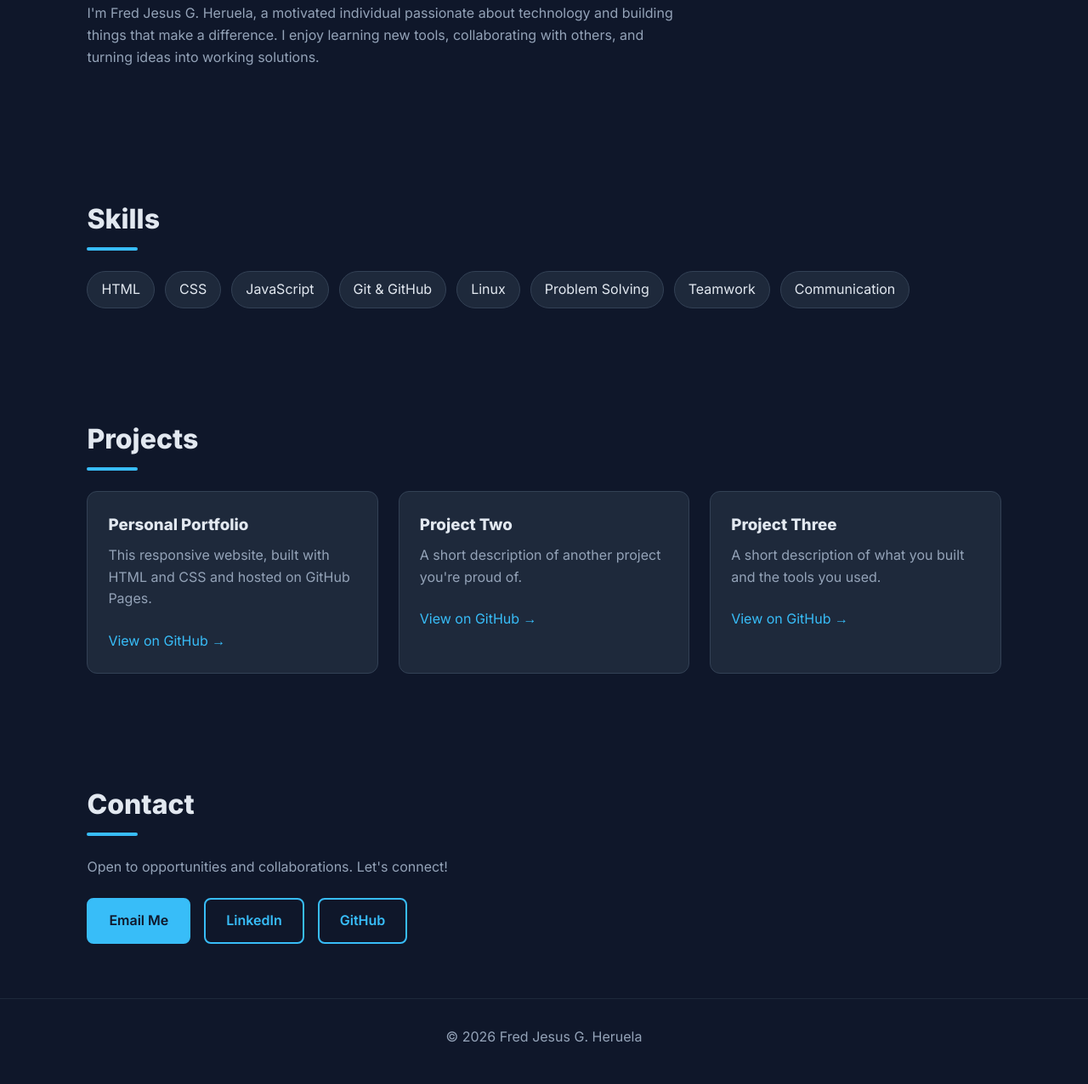
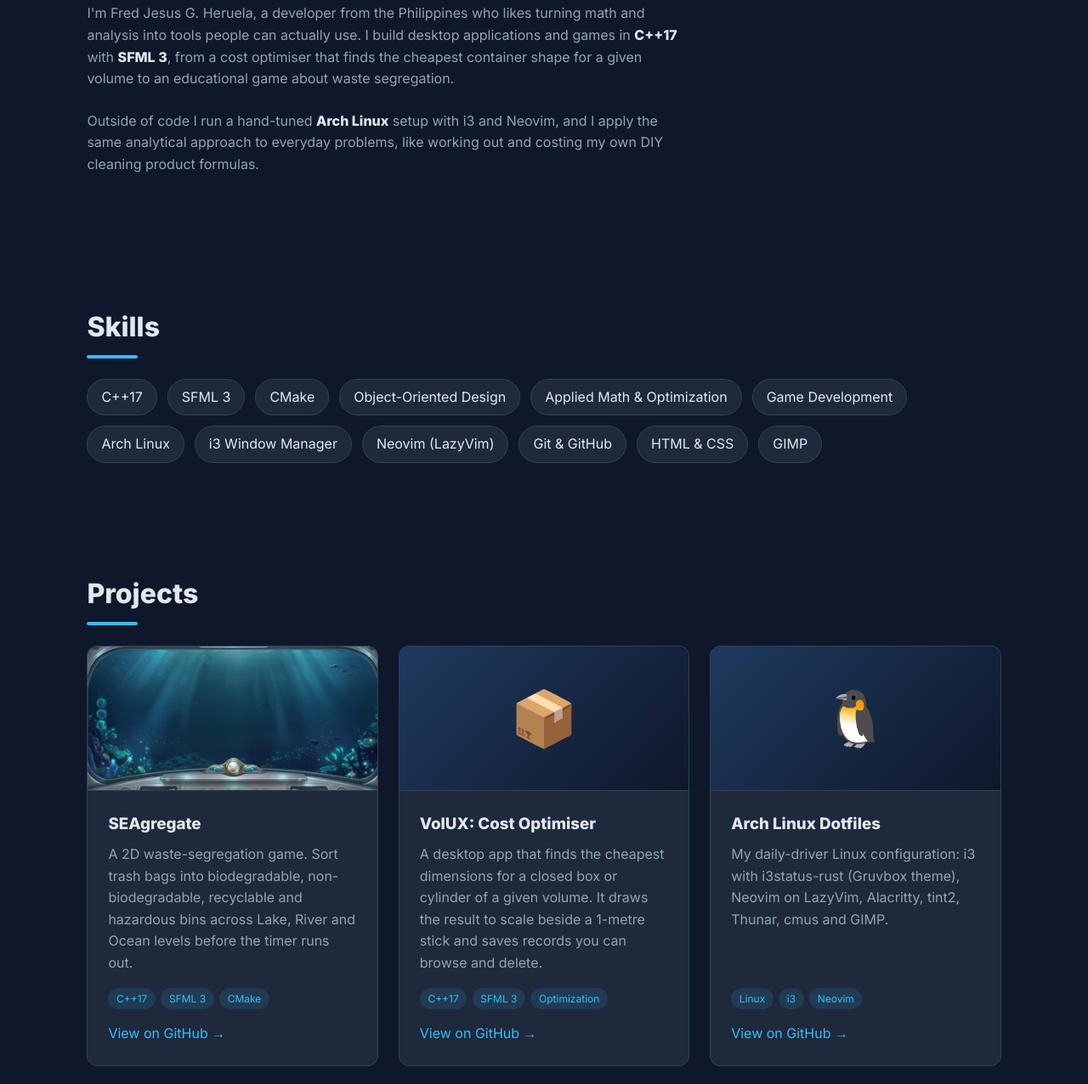
Before and after one commit to wyne4rest-afk/wyne4rest-afk.github.io, a plain HTML site: page index.html in a window 1280 px wide. Shown: the part 853-2129 px from the top of the page at 85% size. Drawn offline with Linux system fonts and the light colour scheme.

Commit message:
Fill About, Skills and Projects from GitHub repos
Co-Authored-By: Claude Opus 5.5 <noreply@anthropic.com>

```diff
--- a/index.html
+++ b/index.html
@@ -29,7 +29,7 @@
     <div>
       <p class="hello">Hi, I'm</p>
       <h1>Fred Jesus G. Heruela</h1>
-      <p class="tagline">Aspiring Developer &middot; Problem Solver &middot; Lifelong Learner</p>
+      <p class="tagline">C++ Developer &middot; Linux Enthusiast &middot; Analytical Problem Solver</p>
       <div class="cta">
         <a href="#projects" class="btn primary">View My Work</a>
         <a href="#contact" class="btn">Get in Touch</a>
@@ -41,17 +41,22 @@
     <section id="about">
       <h2>About Me</h2>
       <p>
-        I'm Fred Jesus G. Heruela, a motivated individual passionate about technology
-        and building things that make a difference. I enjoy learning new tools,
-        collaborating with others, and turning ideas into working solutions.
+        I'm Fred Jesus G. Heruela, a developer from the Philippines who likes turning math and
+        analysis into tools people can actually use. I build desktop applications and games in
+        <strong>C++17</strong> with <strong>SFML 3</strong>, from a cost optimiser that finds the
+        cheapest container shape for a given volume to an educational game about waste segregation.
+      </p>
+      <p>
+        Outside of code I run a hand-tuned <strong>Arch Linux</strong> setup with i3 and Neovim, and
+        I apply the same analytical approach to everyday problems, like working out and costing my
+        own DIY cleaning product formulas.
       </p>
     </section>
 
     <section id="skills">
       <h2>Skills</h2>
       <div class="chips">
-        <span>HTML</span><span>CSS</span><span>JavaScript</span><span>Git &amp; GitHub</span>
-        <span>Linux</span><span>Problem Solving</span><span>Teamwork</span><span>Communication</span>
+        <span>C++17</span><span>SFML 3</span><span>CMake</span><span>Object-Oriented Design</span><span>Applied Math &amp; Optimization</span><span>Game Development</span><span>Arch Linux</span><span>i3 Window Manager</span><span>Neovim (LazyVim)</span><span>Git &amp; GitHub</span><span>HTML &amp; CSS</span><span>GIMP</span>
       </div>
     </section>
 
@@ -59,19 +64,40 @@
       <h2>Projects</h2>
       <div class="grid">
         <article class="card">
-          <h3>Personal Portfolio</h3>
-          <p>This responsive website, built with HTML and CSS and hosted on GitHub Pages.</p>
-          <a href="https://github.com/wyne4rest-afk" target="_blank" rel="noopener">View on GitHub &rarr;</a>
+          <img class="thumb" src="assets/projects/seagregate.jpg" alt="SEAgregate screenshot" loading="lazy" />
+          <div class="card-body">
+            <h3>SEAgregate</h3>
+            <p>A 2D waste-segregation game. Sort trash bags into biodegradable, non-biodegradable, recyclable and hazardous bins across Lake, River and Ocean levels before the timer runs out.</p>
+            <ul class="tags"><li>C++17</li><li>SFML 3</li><li>CMake</li></ul>
+            <a href="https://github.com/wyne4rest-afk/sfml-created-applications/tree/main/Ocean%20Game" target="_blank" rel="noopener">View on GitHub &rarr;</a>
+          </div>
         </article>
         <article class="card">
-          <h3>Project Two</h3>
-          <p>A short description of another project you're proud of.</p>
-          <a href="https://github.com/wyne4rest-afk" target="_blank" rel="noopener">View on GitHub &rarr;</a>
+          <div class="thumb icon">&#x1F4E6;</div>
+          <div class="card-body">
+            <h3>VolUX: Cost Optimiser</h3>
+            <p>A desktop app that finds the cheapest dimensions for a closed box or cylinder of a given volume. It draws the result to scale beside a 1-metre stick and saves records you can browse and delete.</p>
+            <ul class="tags"><li>C++17</li><li>SFML 3</li><li>Optimization</li></ul>
+            <a href="https://github.com/wyne4rest-afk/sfml-created-applications/tree/main/VolUX" target="_blank" rel="noopener">View on GitHub &rarr;</a>
+          </div>
         </article>
         <article class="card">
-          <h3>Project Three</h3>
-          <p>A short description of what you built and the tools you used.</p>
-          <a href="https://github.com/wyne4rest-afk" target="_blank" rel="noopener">View on GitHub &rarr;</a>
+          <div class="thumb icon">&#x1F427;</div>
+          <div class="card-body">
+            <h3>Arch Linux Dotfiles</h3>
+            <p>My daily-driver Linux configuration: i3 with i3status-rust (Gruvbox theme), Neovim on LazyVim, Alacritty, tint2, Thunar, cmus and GIMP.</p>
+            <ul class="tags"><li>Linux</li><li>i3</li><li>Neovim</li></ul>
+            <a href="https://github.com/wyne4rest-afk/archlinux-dotfiles-daily" target="_blank" rel="noopener">View on GitHub &rarr;</a>
+          </div>
+        </article>
+        <article class="card">
+          <div class="thumb icon">&#x1F9EA;</div>
+          <div class="card-body">
+            <h3>HomeStuff</h3>
+            <p>Researched DIY formulas for car shampoo, dishwashing liquid and laundry detergent, with pH targets, an ingredient-swap analysis and a costed shopping guide in Philippine pesos.</p>
+            <ul class="tags"><li>Research</li><li>Analysis</li><li>Documentation</li></ul>
+            <a href="https://github.com/wyne4rest-afk/HomeStuff" target="_blank" rel="noopener">View on GitHub &rarr;</a>
+          </div>
         </article>
       </div>
     </section>
--- a/style.css
+++ b/style.css
@@ -31,3 +31,12 @@ section p { color:var(--muted); max-width:700px; margin-bottom:1.5rem; }
 .card h3 { margin-bottom:.5rem; }
 footer { text-align:center; padding:2rem; color:var(--muted); border-top:1px solid #1e293b; }
 @media (max-width:640px){ .nav ul{gap:.8rem;font-size:.9rem} .hero{padding:3rem 6%; justify-content:center; text-align:center} .cta{justify-content:center} }
+.card { padding:0; overflow:hidden; display:flex; flex-direction:column; }
+.card-body { padding:1.5rem; display:flex; flex-direction:column; flex:1; }
+.card-body p { margin-bottom:1rem; flex:1; }
+.thumb { width:100%; height:170px; object-fit:cover; display:block; border-bottom:1px solid #334155; }
+.thumb.icon { display:flex; align-items:center; justify-content:center; font-size:4rem;
+  background:linear-gradient(135deg,#1e3a5f,#0f172a); }
+.tags { display:flex; flex-wrap:wrap; gap:.4rem; list-style:none; margin-bottom:1rem; }
+.tags li { font-size:.75rem; padding:.2rem .6rem; border-radius:999px; background:rgba(56,189,248,.12); color:var(--accent); }
+#about p strong { color:var(--text); }
```
Also changed, not shown: assets/projects/seagregate.jpg (added).
